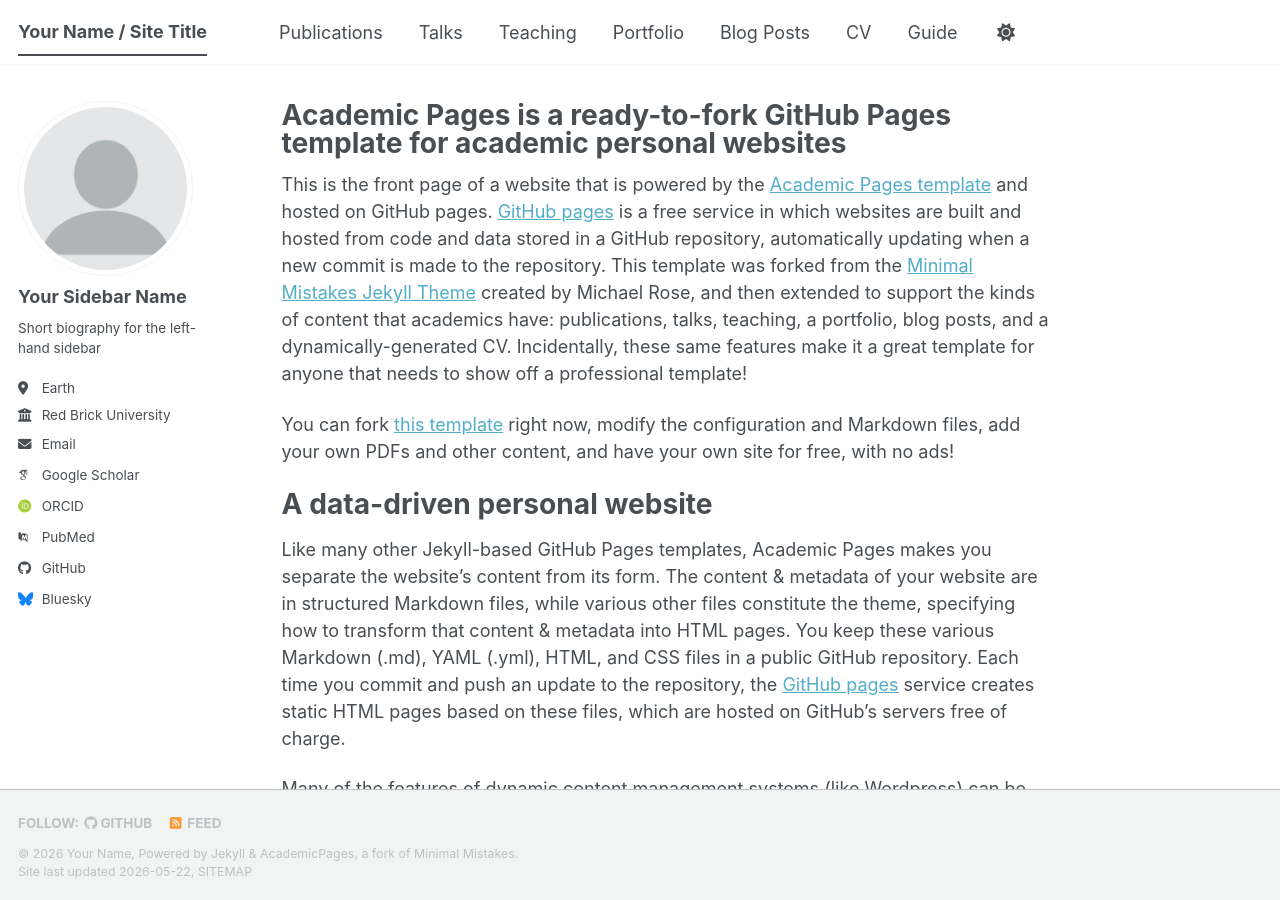
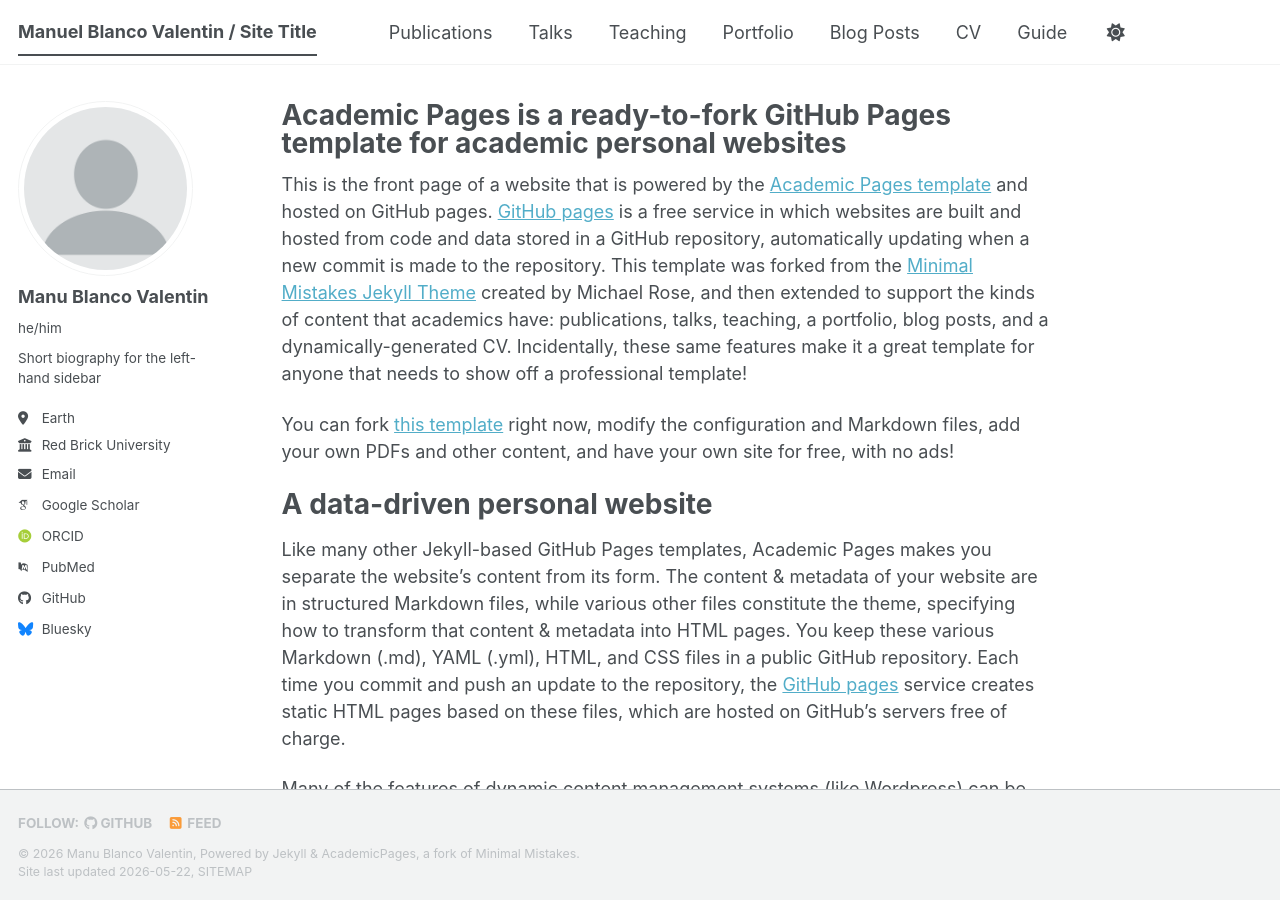
Before and after one commit to manuelblancovalentin/manuelblancovalentin.github.io, a Jekyll site: the page built from _pages/about.md, in a window 1280 px wide and 900 px high. Built offline with Jekyll 4.4.1, drawn with Linux system fonts in a browser that asks for light colours; some web fonts are replaced; a script bundle is joined from its source files by our own code; library files that are not in the unit come from our copies.

Commit message:
Updated config.

```diff
--- a/_config.yml
+++ b/_config.yml
@@ -9,14 +9,14 @@
 # Basic Site Settings
 locale                   : "en-US"
 site_theme               : "default" # The available themes options are "default", "air", "sunrise", "mint", "dirt" and "contrast"
-title                    : "Your Name / Site Title"
+title                    : "Manuel Blanco Valentin / Site Title"
 title_separator          : "-"
-name                     : &name "Your Name"
-description              : &description "Your Name's academic portfolio"   # Update this with a general description of your site, this is the default if not overridden by a page
-url                      : https://academicpages.github.io # The base hostname & protocol for your site e.g. "https://[your GitHub username].github.io",
+name                     : &name "Manu Blanco Valentin"
+description              : &description "Manuel Blanco Valentin's academic portfolio"   # Update this with a general description of your site, this is the default if not overridden by a page
+url                      : https://manuelblancovalentin.github.io # The base hostname & protocol for your site e.g. "https://[your GitHub username].github.io",
                                                            # or if you already have some other page hosted on Github then use "https://[your GitHub username].github.io/[Your Repo Name]"
 baseurl                  : "" # the subpath of your site, e.g. "/blog"
-repository               : "academicpages/academicpages.github.io"
+repository               : "manuelblancovalentin/manuelblancovalentin.github.io"
 
 # Site Author - The following control what appear as part of the author content on the side bar.
 #               If a field is blank the icon and link will not appear, otherwise it will be shown.
@@ -24,13 +24,13 @@
 author:
   # Biographic information
   avatar           : "profile.png"
-  name             : "Your Sidebar Name"
-  pronouns         : # example: "she/her"
+  name             : "Manu Blanco Valentin"
+  pronouns         : "he/him" # example: "she/her"
   bio              : "Short biography for the left-hand sidebar"
   location         : "Earth"
   employer         : "Red Brick University"
   uri              : # URL
-  email            : "none@example.org"
+  email            : "manuel.blanco.valentin@gmail.com"
 
   # Academic websites
   academia         : # URL
```
